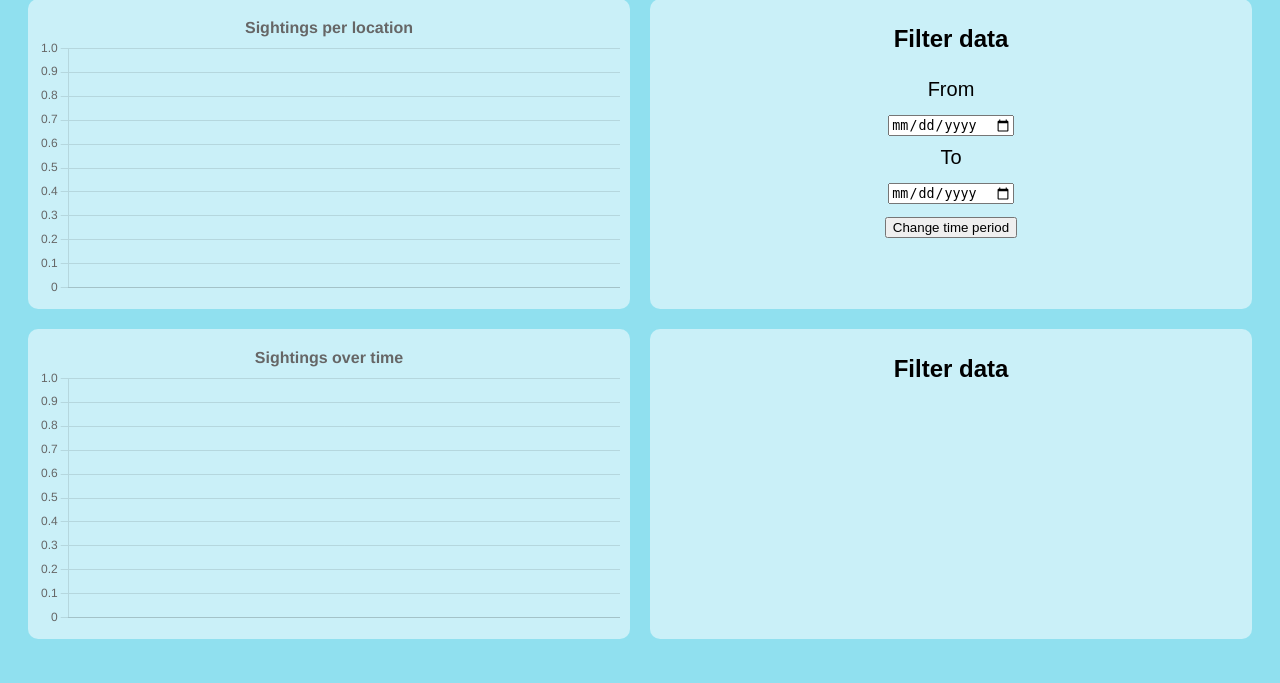
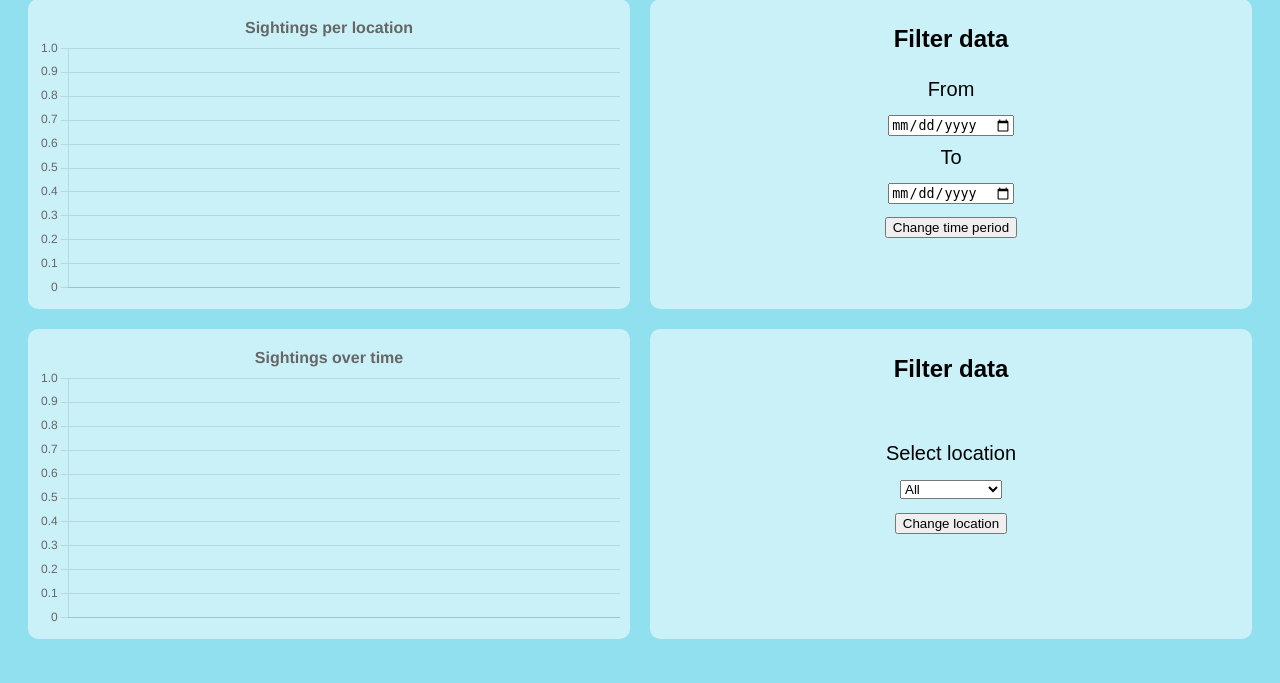
Before and after one commit to montana-rusa/tick_sightings, a Flask app: template project/templates/home.html in a window 1280 px wide. Shown: the part 117-800 px from the top of the page. Run offline with Flask 3, Linux system fonts and the light colour scheme; the template is opened without the code that fills it, so the values that code supplies are empty; parts of the project's set-up code (start-up, migrations or seed data) failed here and were passed over.

Commit message:
cleaning up

```diff
--- a/project/app.py
+++ b/project/app.py
@@ -4,8 +4,10 @@ import pandas as pd
 
 app = Flask(__name__)
 
-start, end, location = None
-
+start = None
+end = None
+location = None
+barColors = ["red", "green","blue","orange","brown"];
 
 @app.route("/")
 def home():
@@ -15,8 +17,6 @@ def home():
     xValues, yValues = analysis.filter_by_time()
     xValues2, yValues2 = analysis.filter_by_location()
 
-
-
     return render_template('home.html', xValues=xValues, yValues=yValues, barColors=barColors, xValues2 = xValues2, yValues2 = yValues2)
 
 @app.route("/submit1", methods =["GET", "POST"])
@@ -25,13 +25,28 @@ def submit1():
     if request.method == "GET":
         return redirect("/")
 
-    barColors = ["red", "green","blue","orange","brown"];
-
     start = pd.to_datetime(request.form['start'])
     end = pd.to_datetime(request.form['end'])
 
     xValues, yValues = analysis.filter_by_time(start, end)
-    xValues2, yValues2 = analysis.filter_by_location()
+    xValues2, yValues2 = analysis.filter_by_location(location)
+
+    return render_template('home.html', xValues=xValues, yValues=yValues, barColors=barColors, xValues2 = xValues2, yValues2 = yValues2)
+
+
+@app.route("/submit2", methods =["GET", "POST"])
+def submit2():
+
+    if request.method == "GET":
+        return redirect("/")
+
+    location = str(request.form['location'])
+
+    if location == "All":
+        location = None
+
+    xValues, yValues = analysis.filter_by_time(start, end)
+    xValues2, yValues2 = analysis.filter_by_location(location)
 
     return render_template('home.html', xValues=xValues, yValues=yValues, barColors=barColors, xValues2 = xValues2, yValues2 = yValues2)
 
--- a/project/templates/home.html
+++ b/project/templates/home.html
@@ -44,6 +44,38 @@
 
   <div>
     <h1>Filter data</h1>
+    <br>
+
+    <form action="/submit2" method="POST">
+    <label for="locations">Select location</label>
+    <br>
+    <select name="location" id="locations">
+      <option value=All>All</option>
+      <option value="Nottingham">Nottingham</option>
+      <option value="Birmingham">Birmingham</option>
+      <option value="Glasgow">Glasgow</option>
+      <option value="Bristol">Bristol</option>
+      <option value="London">London</option>
+      <option value="Edinburgh">Edinburgh</option>
+      <option value="Liverpool">Liverpool</option>
+      <option value="Manchester">Manchester</option>
+      <option value="Cardiff">Cardiff</option>
+      <option value="Sheffield">Sheffield</option>
+      <option value="Leicester">Leicester</option>
+      <option value="Leeds">Leeds</option>
+      <option value="Newcastle">Newcastle</option>
+      <option value="Southampton">Southampton</option>
+      </select>
+      <br>
+      <button type="submit">Change location</button>
+
+      </form>
+
+
+
+
+
+
   </div>
 
 <!---below is the code for an example graph for testing purposes --->
```
